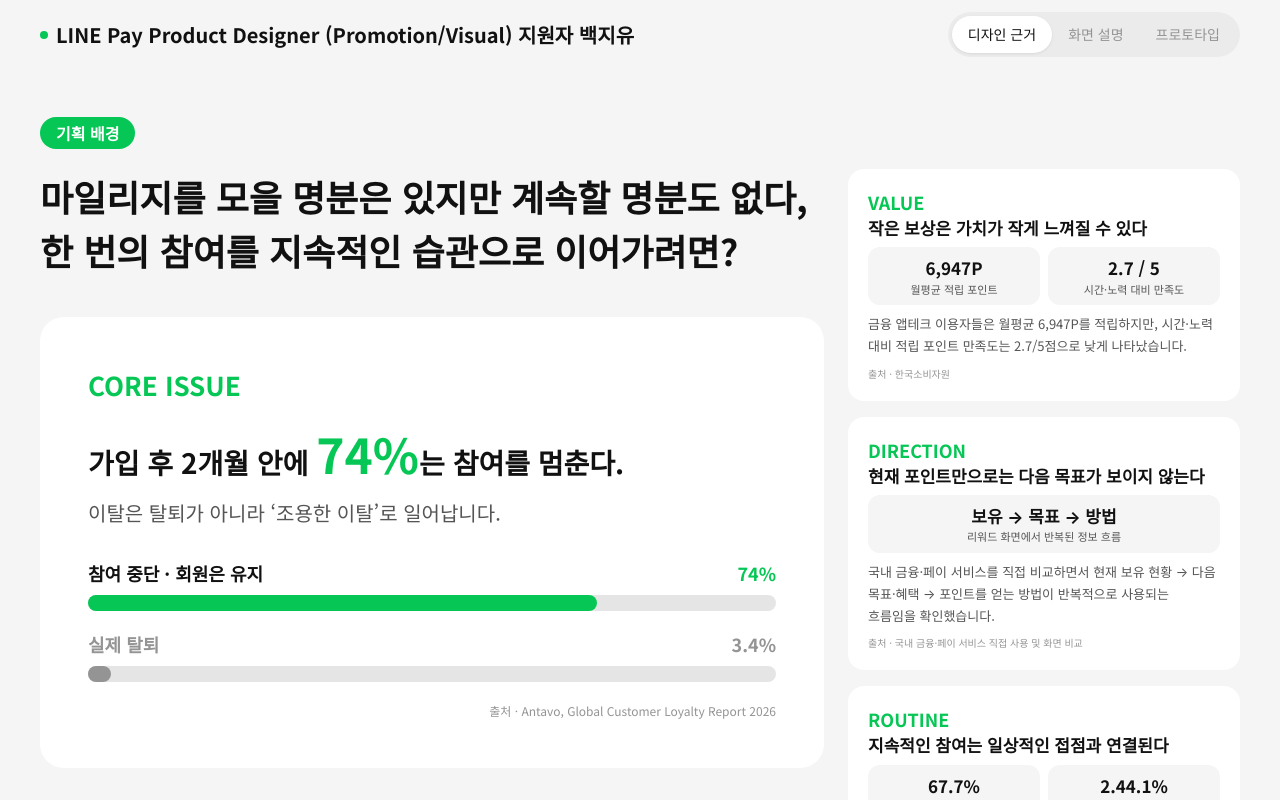
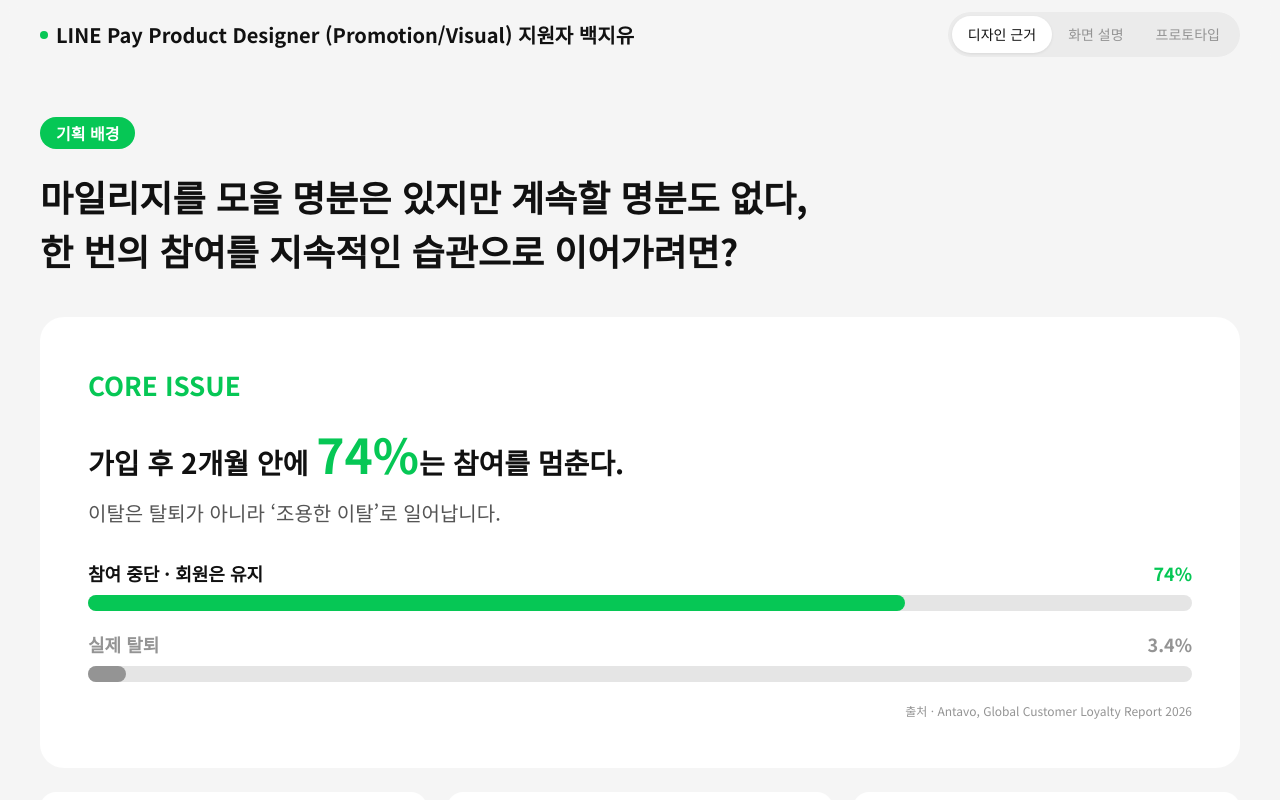
Before and after one commit to ysy04294/index, a React (Vite) app in the folder linepay-casestudy/: page / in a window 1280 px wide. Both pictures are taken after a click on the tab "디자인 근거". Shown: the top 800 px of the page. Built offline with nearby package versions, Linux system fonts and the light colour scheme; no server answers.

Commit message:
Place three research cards in a horizontal row below core issue

```diff
--- a/linepay-casestudy/src/components/DesignRationale.tsx
+++ b/linepay-casestudy/src/components/DesignRationale.tsx
@@ -13,7 +13,7 @@ export default function DesignRationale(){
 return <div className="mx-auto w-full max-w-[1440px] px-4 py-8 md:px-10 md:py-12">
 <section aria-labelledby="research-title">
 <span className="inline-block rounded-full bg-green px-4 py-1 text-[16px] font-bold text-white">기획 배경</span>
-<div className="mt-5 grid gap-6 lg:grid-cols-[2fr_1fr]">
+<div className="mt-5">
 <div>
 <h2 id="research-title" className="text-[28px] font-bold leading-[1.5] text-ink-1 md:text-[36px]">마일리지를 모을 명분은 있지만 계속할 명분도 없다,<br/>한 번의 참여를 지속적인 습관으로 이어가려면?</h2>
 <article className="mt-10 rounded-3xl bg-surface p-6 md:p-12">
@@ -27,7 +27,7 @@ return <div className="mx-auto w-full max-w-[1440px] px-4 py-8 md:px-10 md:py-12
 <p className="mt-5 text-right text-[12px] text-ink-3">출처 · Antavo, Global Customer Loyalty Report 2026</p>
 </article>
 </div>
-<div className="space-y-4">{research.map(item=><article key={item.key} className="rounded-2xl bg-surface p-5">
+<div className="mt-6 grid gap-5 lg:grid-cols-3">{research.map(item=><article key={item.key} className="rounded-2xl bg-surface p-5">
 <p className="text-[18px] font-bold text-green">{item.key}</p>
 <h3 className="text-[17px] font-bold leading-snug text-ink-1">{item.title}</h3>
 <div className="mt-2 flex gap-2">{item.stats.map(([value,label])=><div key={value} className="min-w-0 flex-1 rounded-xl bg-page p-2 text-center"><p className="text-[17px] font-bold text-ink-1">{value}</p><p className="text-[11px] text-ink-2">{label}</p></div>)}</div>
```
